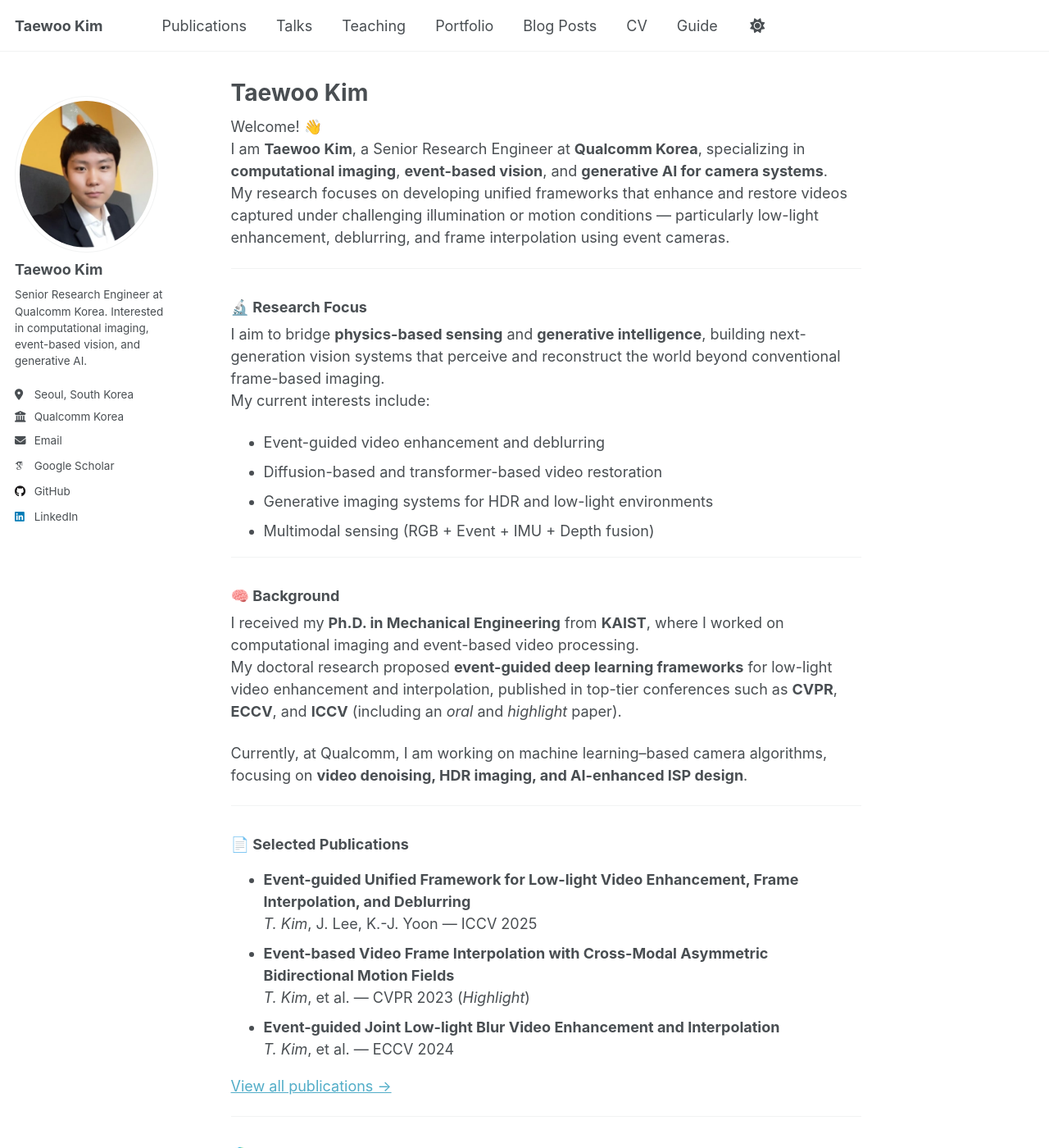
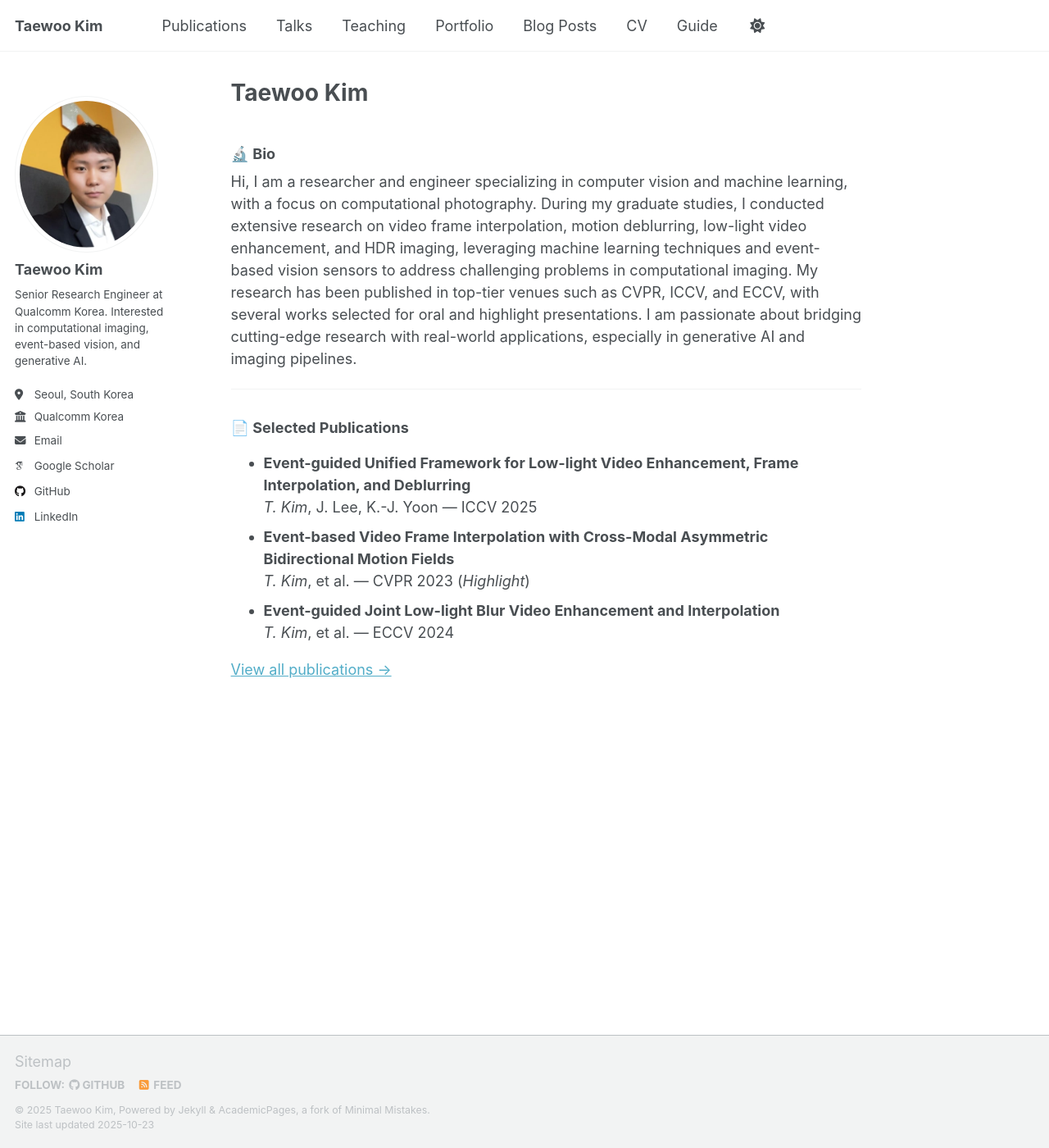
Before and after one commit to intelpro/intelpro.github.io, a Jekyll site: the page built from _pages/about.md, in a window 1280 px wide and 1400 px high. Shown: the whole window at 82% size. Built offline with Jekyll 4.4.1, drawn with Linux system fonts in a browser that asks for light colours; some web fonts are replaced; a script that is not in the unit is left out; some of the changed text lies outside the part shown.

Commit message:
Update about.md

```diff
--- a/_pages/about.md
+++ b/_pages/about.md
@@ -7,27 +7,8 @@ redirect_from:
   - /about.html
 ---
 
-Welcome! 👋
-I am **Taewoo Kim**, a Senior Research Engineer at **Qualcomm Korea**, specializing in **computational imaging**, **event-based vision**, and **generative AI for camera systems**.
-My research focuses on developing unified frameworks that enhance and restore videos captured under challenging illumination or motion conditions — particularly low-light enhancement, deblurring, and frame interpolation using event cameras.
-
----
-
-### 🔬 Research Focus
-I aim to bridge **physics-based sensing** and **generative intelligence**, building next-generation vision systems that perceive and reconstruct the world beyond conventional frame-based imaging.
-My current interests include:
-- Event-guided video enhancement and deblurring
-- Diffusion-based and transformer-based video restoration
-- Generative imaging systems for HDR and low-light environments
-- Multimodal sensing (RGB + Event + IMU + Depth fusion)
-
----
-
-### 🧠 Background
-I received my **Ph.D. in Mechanical Engineering** from **KAIST**, where I worked on computational imaging and event-based video processing.
-My doctoral research proposed **event-guided deep learning frameworks** for low-light video enhancement and interpolation, published in top-tier conferences such as **CVPR**, **ECCV**, and **ICCV** (including an *oral* and *highlight* paper).
-
-Currently, at Qualcomm, I am working on machine learning–based camera algorithms, focusing on **video denoising, HDR imaging, and AI-enhanced ISP design**.
+### 🔬 Bio
+Hi, I am a researcher and engineer specializing in computer vision and machine learning, with a focus on computational photography. During my graduate studies, I conducted extensive research on video frame interpolation, motion deblurring, low-light video enhancement, and HDR imaging, leveraging machine learning techniques and event-based vision sensors to address challenging problems in computational imaging. My research has been published in top-tier venues such as CVPR, ICCV, and ECCV, with several works selected for oral and highlight presentations. I am passionate about bridging cutting-edge research with real-world applications, especially in generative AI and imaging pipelines.
 
 ---
 
@@ -40,13 +21,3 @@ Currently, at Qualcomm, I am working on machine learning–based camera algorith
   *T. Kim*, et al. — ECCV 2024
 
 [View all publications →](/publications)
-
----
-
-### 🌍 Beyond Research
-I enjoy bridging the gap between **academic research** and **real-world imaging systems**, exploring the frontier of **Generative Computational Photography** — where sensors meet creativity.
-Outside of research, I love **weight training**, **coffee**, and exploring cities with a camera in hand.
-
----
-
-✨ This website is built with the [Academic Pages](https://github.com/academicpages/academicpages.github.io) template and powered by [GitHub Pages](https://pages.github.com).
```
